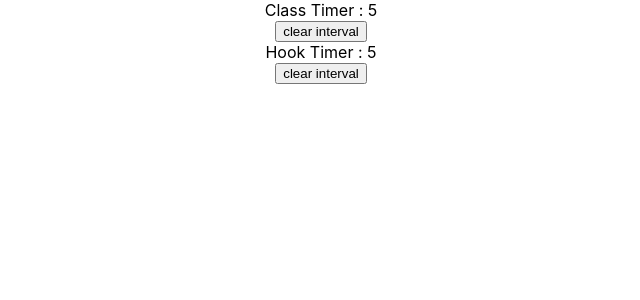
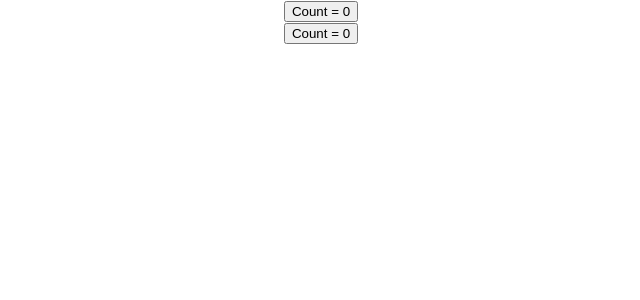
Before and after one commit to R4m21/react-hooks, a React (Create React App) app: page / in a window 1280 px wide. Shown: the top 300 px of the page, without its empty margins (319-959 px from the left). Built offline with nearby package versions, Linux system fonts and the light colour scheme.

Commit message:
custom hook part 1 without hook

```diff
--- a/src/App.js
+++ b/src/App.js
@@ -1,8 +1,10 @@
 import React from "react";
 // import React, { useReducer } from "react";
 import "./App.css";
-import ClassTimer from "./components/useRef Hook/ClassTimer";
-import HookTimer from "./components/useRef Hook/HookTimer";
+import DocumentTitleOne from "./components/custom hook/Ex1 useDocumentTitle/DocumentTitleOne";
+import DocumentTitleTwo from "./components/custom hook/Ex1 useDocumentTitle/DocumentTitleTwo";
+// import ClassTimer from "./components/useRef Hook/ClassTimer";
+// import HookTimer from "./components/useRef Hook/HookTimer";
 // import ParentComponent from "./components/useCallback Hook/ParentComponent";
 // import Counter from "./components/useMemo Hook/Counter";
 // import FocusInput from "./components/useRef Hook/FocusInput";
@@ -86,8 +88,10 @@
       {/* <ParentComponent/> */}
       {/* <Counter/> */}
       {/* <FocusInput/> */}
-      <ClassTimer/>
-      <HookTimer/>
+      {/* <ClassTimer/>
+      <HookTimer/> */}
+      <DocumentTitleOne/>
+      <DocumentTitleTwo/>
     </div>
   );
 }
--- /dev/null
+++ b/src/components/custom hook/Ex1 useDocumentTitle/DocumentTitleOne.js
@@ -0,0 +1,15 @@
+import React, { useEffect, useState } from 'react'
+
+function DocumentTitleOne() {
+    const [count, setCount] = useState(0)
+    useEffect(() => {
+        document.title=`Count ${count}`
+    }, [count])
+    return (
+        <div>
+        <button onClick={()=>setCount(count+1)}>Count = {count}</button>
+        </div>
+    )
+}
+
+export default DocumentTitleOne
--- /dev/null
+++ b/src/components/custom hook/Ex1 useDocumentTitle/DocumentTitleTwo.js
@@ -0,0 +1,15 @@
+import React, { useEffect, useState } from 'react'
+
+function DocumentTitleTwo() {
+    const [count, setCount] = useState(0)
+    useEffect(() => {
+        document.title=`Count ${count}`
+    }, [count])
+    return (
+        <div>
+        <button onClick={()=>setCount(count+1)}>Count = {count}</button>
+        </div>
+    )
+}
+
+export default DocumentTitleTwo
```
